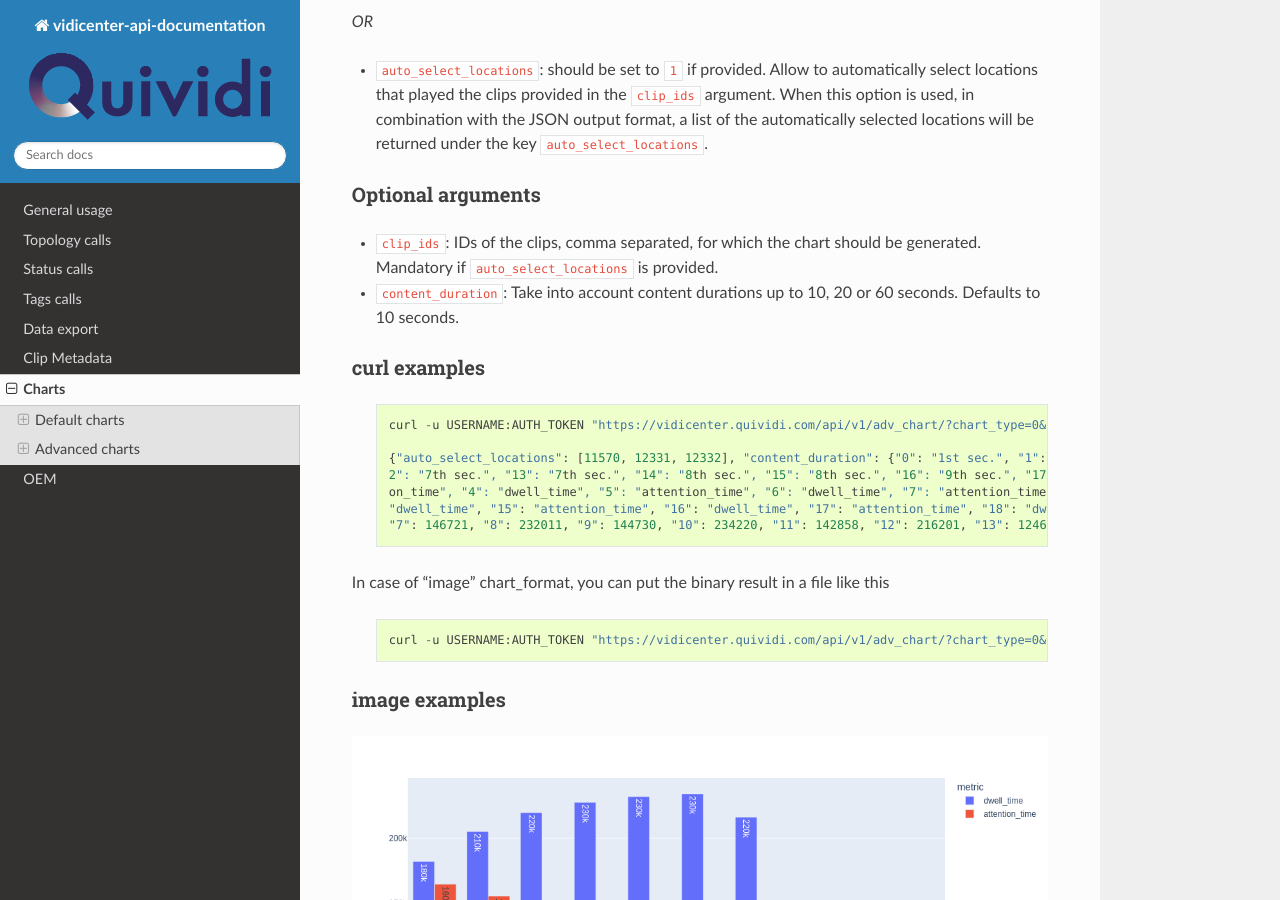
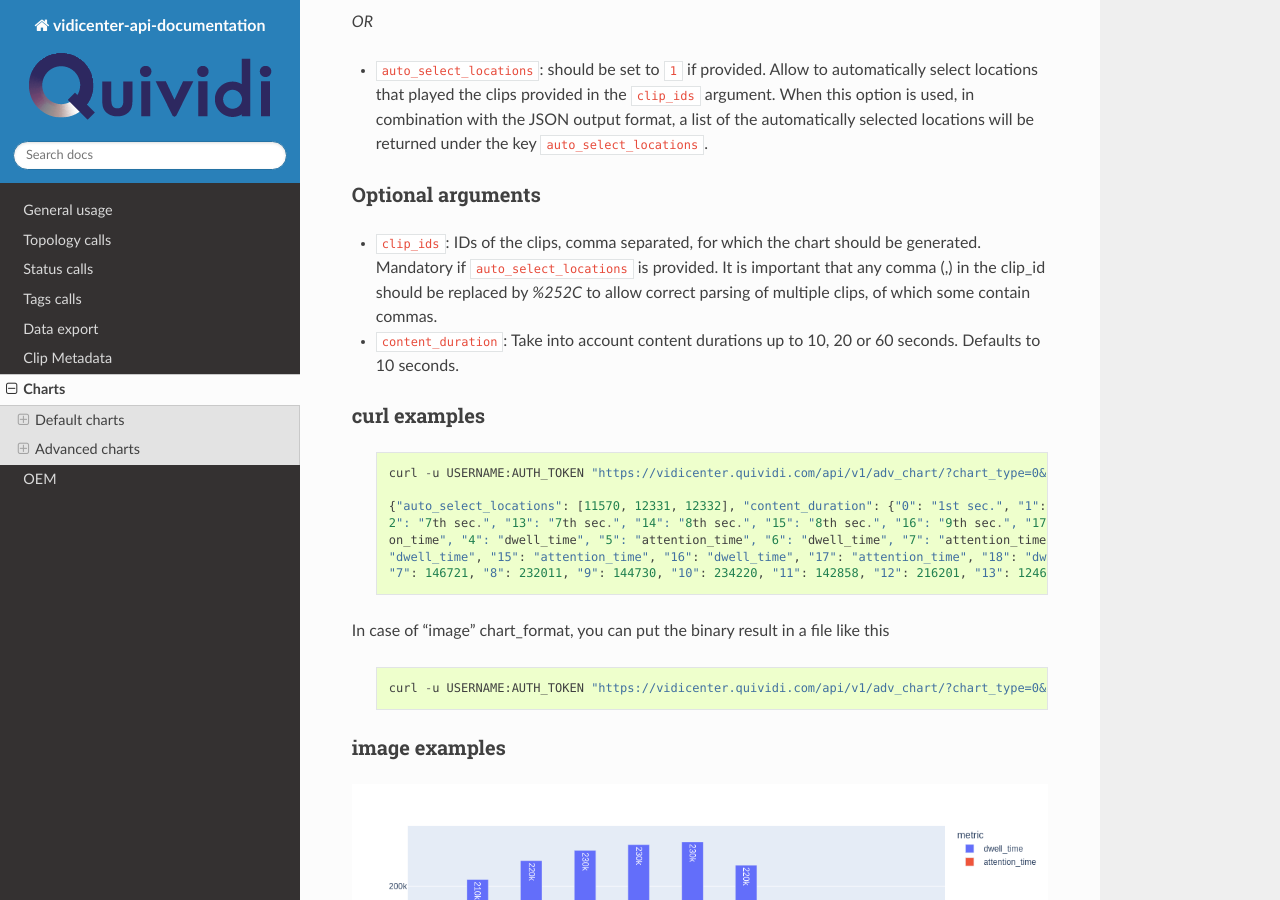
Before and after one commit to quividi/vidicenter-api-documentation, a Sphinx documentation site: the page built from docs/source/chart.rst, in a window 1280 px wide and 900 px high, scrolled down 6893 px. Built offline with Sphinx 7.4.7 and the Read the Docs theme 3.1.0, drawn with Linux system fonts in a browser that asks for light colours.

Commit message:
[sc-3029] use double percent quoting for commas in clip_ids

```diff
--- a/docs/source/chart.rst
+++ b/docs/source/chart.rst
@@ -175,7 +175,7 @@
 Optional arguments
 ------------------
 
-* ``clip_ids``: IDs of the clips, comma separated, for which the chart should be generated. Mandatory if ``auto_select_locations`` is provided.
+* ``clip_ids``: IDs of the clips, comma separated, for which the chart should be generated. Mandatory if ``auto_select_locations`` is provided. It is important that any comma (,) in the clip_id should be replaced by `%252C` to allow correct parsing of multiple clips, of which some contain commas.
 * ``content_duration``: Take into account content durations up to 10, 20 or 60 seconds. Defaults to 10 seconds.
 
 curl examples
```
